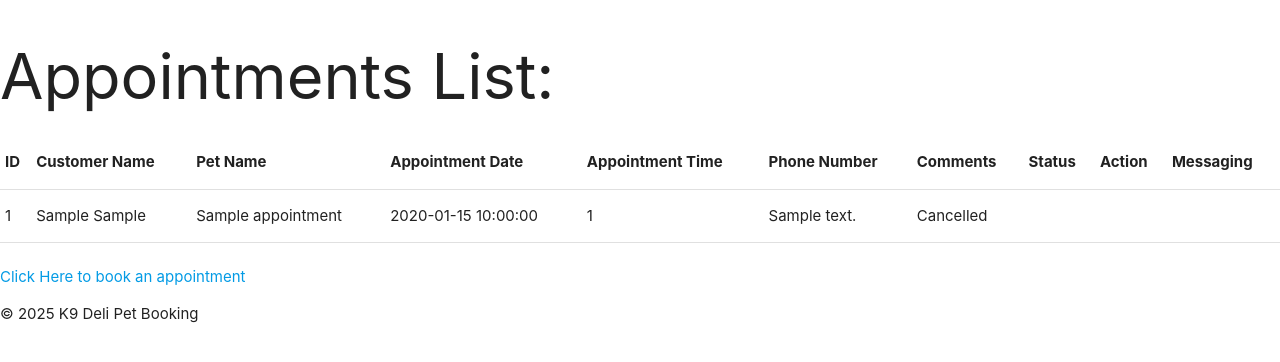
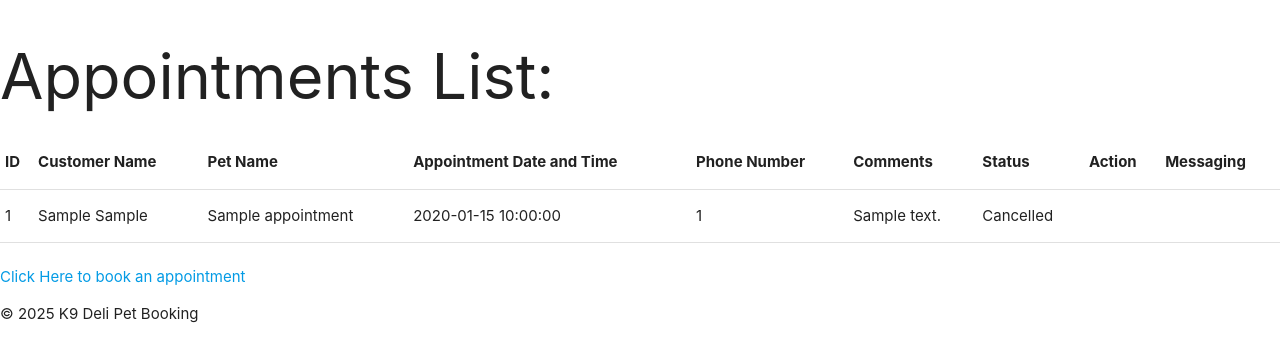
Before and after one commit to William-Hammill/CSE5IDP-Project, a Flask app: template templates/AppointmentViewer.html in a window 1280 px wide. Shown: the top 362 px of the page. Run offline with Flask 3, Linux system fonts and the light colour scheme; the template is opened without the code that fills it: most values are stand-ins (such as "Sample title", 1, 10 or a date in 2020).

Commit message:
modified messaging code

```diff
--- a/templates/AppointmentViewer.html
+++ b/templates/AppointmentViewer.html
@@ -17,8 +17,7 @@
                 <th>ID</th>
                 <th>Customer Name</th>
                 <th>Pet Name</th>
-                <th>Appointment Date</th>
-                <th>Appointment Time</th>
+                <th>Appointment Date and Time</th>
                 <th>Phone Number</th>
                 <th>Comments</th>
                 <th>Status</th>
```
